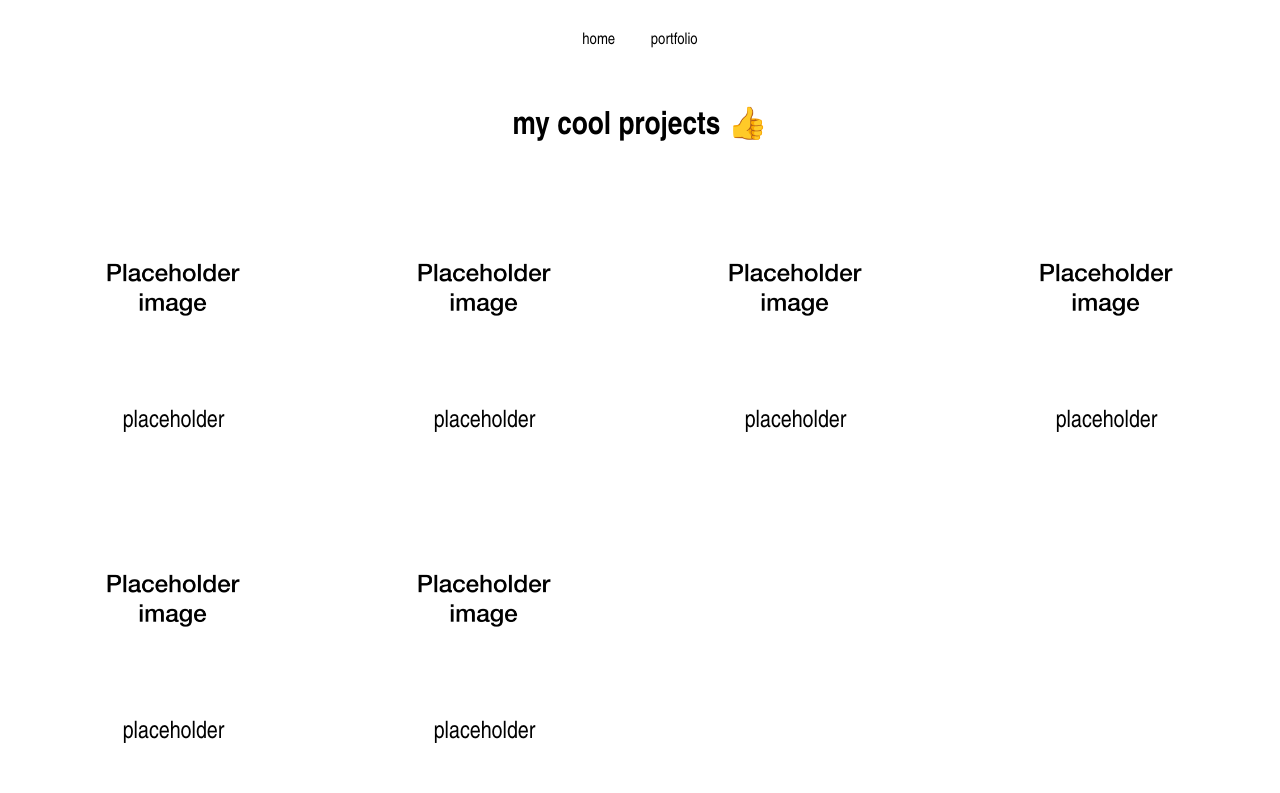
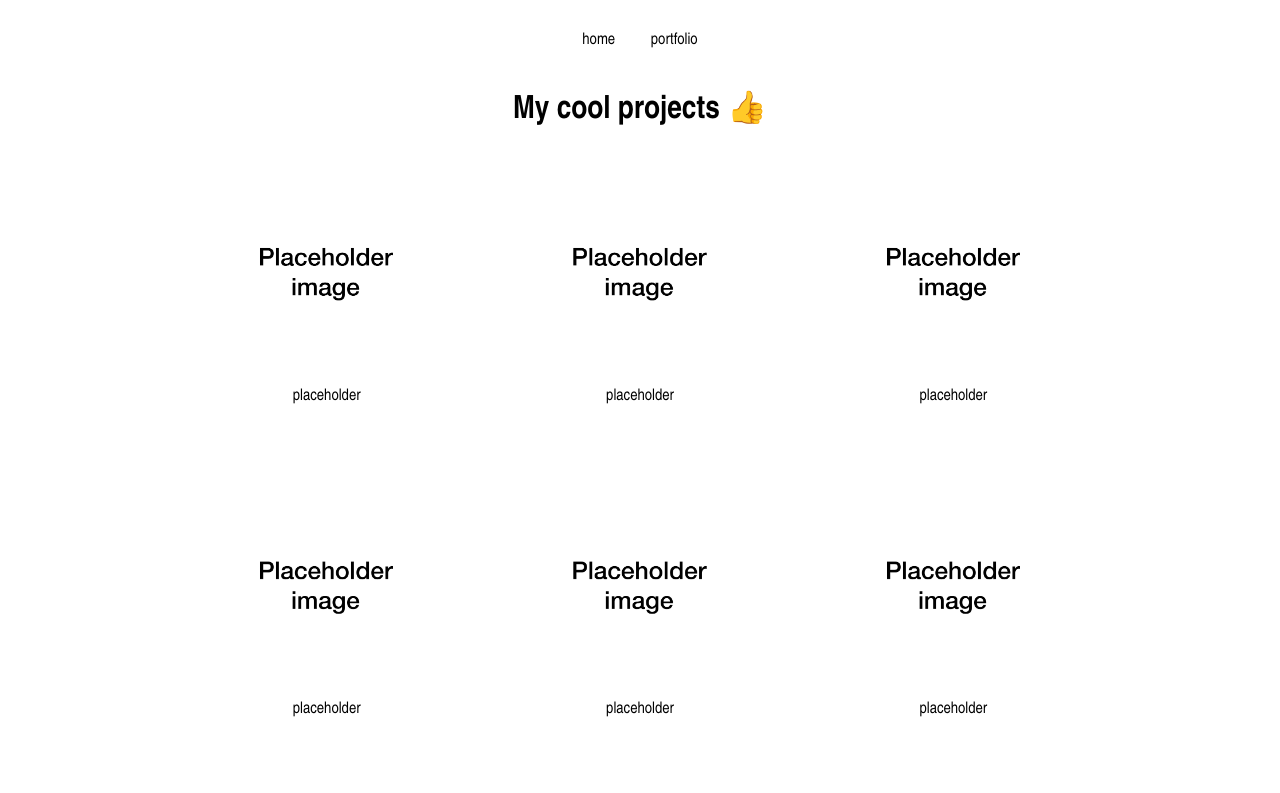
Before and after one commit to xinying-hub/personal-website, a plain HTML site: page portfolio.html in a window 1280 px wide. Drawn offline with Linux system fonts and the light colour scheme.

Commit message:
Added classes for styling

```diff
--- a/portfolio.html
+++ b/portfolio.html
@@ -19,33 +19,34 @@
             </ul>
         </nav>
     </header>
-    <main>
-        <h1>my cool projects 👍</h1>
+    <main class="project-container">
+        <h1>My cool projects 👍</h1>
+
         <div class="project-grid">
 
             <div class="project-card">
                 <img src="assets/placeholder.png">
-                <h2>placeholder</h2>
+                <p>placeholder</p>
             </div>
             <div class="project-card">
                 <img src="assets/placeholder.png">
-                <h2>placeholder</h2>
+                <p>placeholder</p>
             </div>
             <div class="project-card">
                 <img src="assets/placeholder.png">
-                <h2>placeholder</h2>
+                <p>placeholder</p>
             </div>
             <div class="project-card">
                 <img src="assets/placeholder.png">
-                <h2>placeholder</h2>
+                <p>placeholder</p>
             </div>
             <div class="project-card">
                 <img src="assets/placeholder.png">
-                <h2>placeholder</h2>
+                <p>placeholder</p>
             </div>
             <div class="project-card">
                 <img src="assets/placeholder.png">
-                <h2>placeholder</h2>
+                <p>placeholder</p>
             </div>
         </div>
     </main>
```
